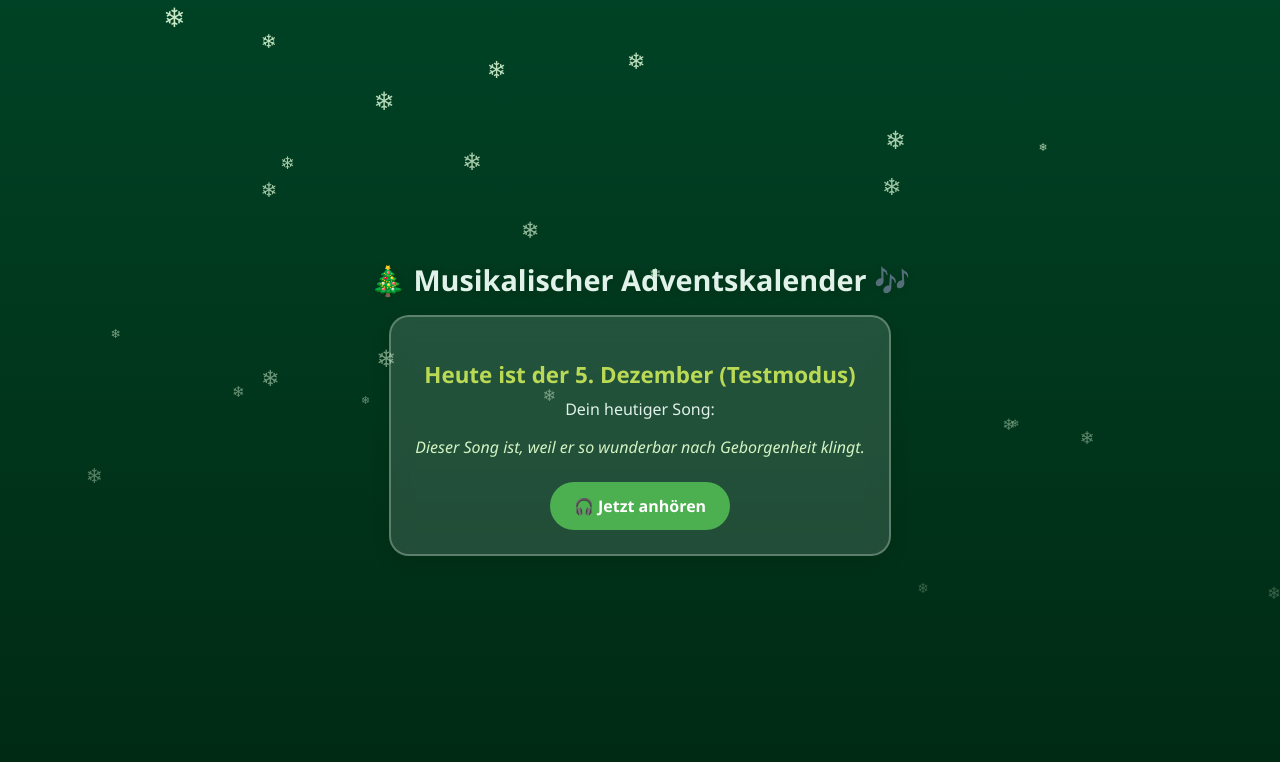
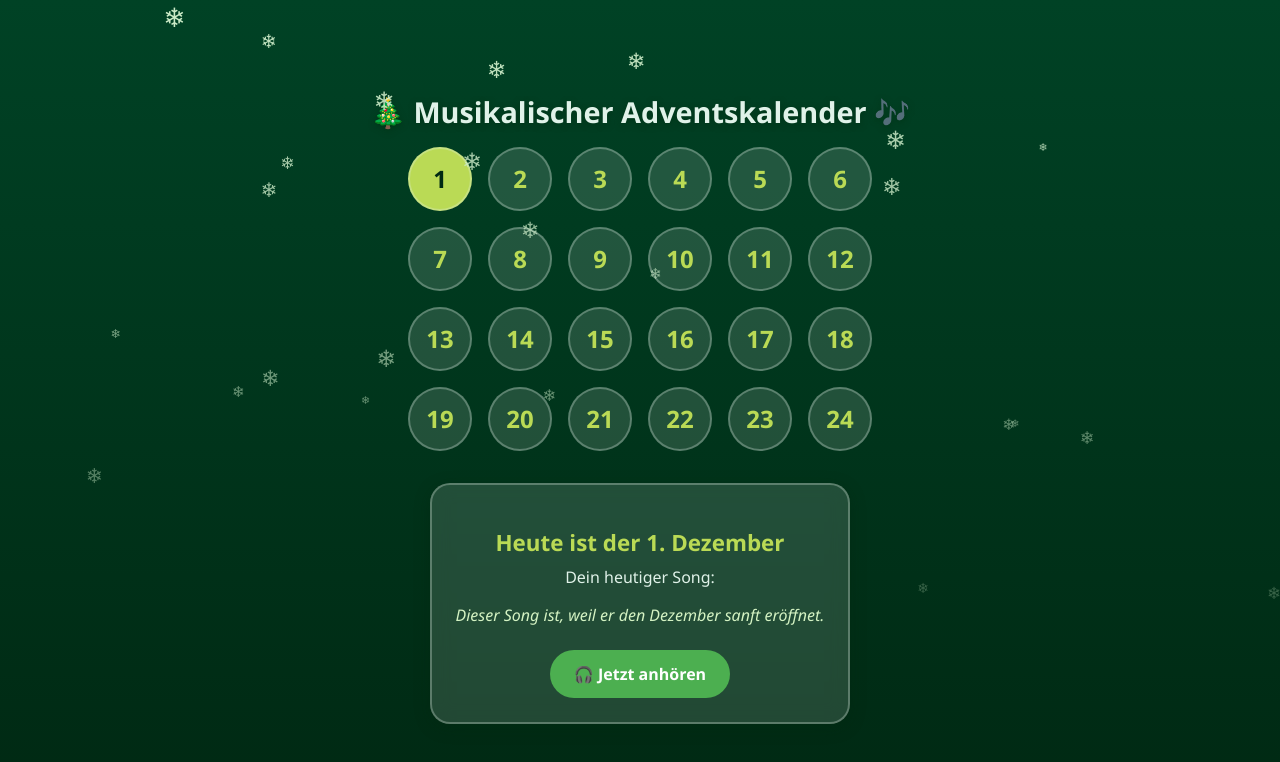
Before and after one commit to skss83/Adventskalender-2025, a plain HTML site: page index.html in a window 1280 px wide. Drawn offline with Linux system fonts and the light colour scheme.

Commit message:
Update index.html

```diff
--- a/index.html
+++ b/index.html
@@ -1,4 +1,4 @@
-<!DOCTYPE html>
+ <!DOCTYPE html>
 <html lang="de">
 <head>
   <meta charset="UTF-8" />
@@ -10,7 +10,7 @@
       margin: 0;
       padding: 0;
       font-family: "Poppins", "Segoe UI", sans-serif;
-      color: #e0f2e9; /* Hellgrün für gute Lesbarkeit */
+      color: #e0f2e9;
       text-align: center;
       background: linear-gradient(180deg, #004225 0%, #002913 100%);
       min-height: 100vh;
@@ -27,6 +27,42 @@
       text-shadow: 0 2px 6px rgba(0, 50, 20, 0.7);
     }
 
+    .calendar {
+      display: grid;
+      grid-template-columns: repeat(6, 1fr);
+      gap: 1rem;
+      max-width: 600px;
+      margin: 0 auto 2rem auto;
+    }
+
+    .door {
+      background: rgba(224, 242, 233, 0.15);
+      border: 2px solid rgba(224, 242, 233, 0.3);
+      border-radius: 50%;
+      width: 60px;
+      height: 60px;
+      font-weight: bold;
+      font-size: 1.5rem;
+      color: #bada55;
+      display: flex;
+      align-items: center;
+      justify-content: center;
+      cursor: pointer;
+      user-select: none;
+      transition: background 0.3s, color 0.3s, opacity 0.3s;
+    }
+
+    .door.opened {
+      background: #bada55;
+      color: #002913;
+      cursor: default;
+    }
+
+    .door.locked {
+      opacity: 0.5;
+      cursor: not-allowed;
+    }
+
     .day-box {
       background: rgba(224, 242, 233, 0.15);
       border: 2px solid rgba(224, 242, 233, 0.3);
@@ -35,11 +71,12 @@
       max-width: 90%;
       backdrop-filter: blur(10px);
       box-shadow: 0 4px 15px rgba(0, 40, 15, 0.4);
+      color: #e0f2e9;
     }
 
     h2 {
       font-size: 1.4rem;
-      color: #bada55; /* Helles Grün als Akzent */
+      color: #bada55;
       margin-bottom: 0.5rem;
     }
 
@@ -83,31 +120,21 @@
     }
 
     @keyframes fall {
-      0% {
-        transform: translateY(-10px);
-        opacity: 1;
-      }
-      100% {
-        transform: translateY(100vh);
-        opacity: 0;
-      }
+      0% { transform: translateY(-10px); opacity: 1; }
+      100% { transform: translateY(100vh); opacity: 0; }
     }
 
     @media (max-width: 600px) {
-      h1 {
-        font-size: 1.5rem;
-      }
-      h2 {
-        font-size: 1.2rem;
-      }
-      p {
-        font-size: 0.95rem;
-      }
+      h1 { font-size: 1.5rem; }
+      h2 { font-size: 1.2rem; }
+      p { font-size: 0.95rem; }
     }
   </style>
 </head>
 <body>
   <h1>🎄 Musikalischer Adventskalender 🎶</h1>
+
+  <div class="calendar"></div>
 
   <div class="day-box">
     <h2 id="day-info"></h2>
@@ -117,50 +144,94 @@
   </div>
 
   <script>
-    // 🎵 Songdatenbank
     const songs = {
       1: { url: "https://open.spotify.com/track/1", text: "Dieser Song ist, weil er den Dezember sanft eröffnet." },
       2: { url: "https://open.spotify.com/track/2", text: "Ein Song, der nach Tannenduft und Kerzen klingt." },
       3: { url: "https://open.spotify.com/track/3", text: "Dieser Song ist, weil er uns an gemeinsame Winterabende erinnert." },
       4: { url: "https://open.spotify.com/track/4", text: "Ein Klassiker, der die Vorfreude wachsen lässt." },
       5: { url: "https://open.spotify.com/track/5", text: "Dieser Song ist, weil er so wunderbar nach Geborgenheit klingt." },
-      // ... bis Tag 24 ergänzen
+      6: { url: "https://open.spotify.com/track/6", text: "Ein festlicher Ton für den sechsten Dezember." },
+      7: { url: "https://open.spotify.com/track/7", text: "Winterliche Klänge zum siebten Tag." },
+      8: { url: "https://open.spotify.com/track/8", text: "Ein Lied für gemütliche Abende." },
+      9: { url: "https://open.spotify.com/track/9", text: "Fröhliche Melodien für den neunten Dezember." },
+      10: { url: "https://open.spotify.com/track/10", text: "Winterzauber in Tönen." },
+      11: { url: "https://open.spotify.com/track/11", text: "Ein Klang voller Vorfreude." },
+      12: { url: "https://open.spotify.com/track/12", text: "Gemütliche Stunden mit Musik." },
+      13: { url: "https://open.spotify.com/track/13", text: "Ein Lied, das Wärme schenkt." },
+      14: { url: "https://open.spotify.com/track/14", text: "Winterliche Stimmung pur." },
+      15: { url: "https://open.spotify.com/track/15", text: "Melodien für den dritten Advent." },
+      16: { url: "https://open.spotify.com/track/16", text: "Klangvolle Momente im Dezember." },
+      17: { url: "https://open.spotify.com/track/17", text: "Zeit für besinnliche Musik." },
+      18: { url: "https://open.spotify.com/track/18", text: "Eine festliche Klangreise." },
+      19: { url: "https://open.spotify.com/track/19", text: "Lied für die Weihnachtszeit." },
+      20: { url: "https://open.spotify.com/track/20", text: "Weihnachtlicher Soundtrack." },
+      21: { url: "https://open.spotify.com/track/21", text: "Vorfreude auf Weihnachten." },
+      22: { url: "https://open.spotify.com/track/22", text: "Ein Klang voller Freude." },
+      23: { url: "https://open.spotify.com/track/23", text: "Letzte Melodien vor Heiligabend." },
       24: { url: "https://open.spotify.com/track/24", text: "Der Heiligabend-Song – ruhig, liebevoll, voller Licht." }
     };
 
-    // Hier den Test-Tag vorgeben (1-24)
-    const testDay = 5;
+    const calendar = document.querySelector('.calendar');
+    const info = document.getElementById('day-info');
+    const text = document.getElementById('song-text');
+    const desc = document.getElementById('song-desc');
+    const link = document.getElementById('spotify-link');
 
-    const info = document.getElementById("day-info");
-    const text = document.getElementById("song-text");
-    const desc = document.getElementById("song-desc");
-    const link = document.getElementById("spotify-link");
+    // Testmodus aktivieren oder deaktivieren
+    const testMode = true;
 
-    if (testDay >= 1 && testDay <= 24) {
-      info.textContent = `Heute ist der ${testDay}. Dezember (Testmodus)`;
-      text.textContent = "Dein heutiger Song:";
-      desc.textContent = songs[testDay].text;
-      link.href = songs[testDay].url;
-      link.style.display = "inline-block";
-    } else {
-      info.textContent = "Ungültiger Test-Tag!";
-      text.textContent = "";
-      desc.textContent = "";
-      link.style.display = "none";
+    // Aktueller Tag ermitteln (Dezember = Monat 11 in JS)
+    const today = new Date();
+    const currentDay = (today.getMonth() === 11) ? today.getDate() : 0;
+
+    function openDoor(day) {
+      if (!songs[day]) {
+        info.textContent = `Kein Song für den ${day}. Dezember hinterlegt.`;
+        text.textContent = '';
+        desc.textContent = '';
+        link.style.display = 'none';
+        return;
+      }
+      info.textContent = `Heute ist der ${day}. Dezember`;
+      text.textContent = 'Dein heutiger Song:';
+      desc.textContent = songs[day].text;
+      link.href = songs[day].url;
+      link.style.display = 'inline-block';
+
+      document.querySelectorAll('.door').forEach(d => d.classList.remove('opened'));
+      const door = document.getElementById(`door-${day}`);
+      if (door) door.classList.add('opened');
     }
 
-    // ❄️ Schneefall erzeugen
+    for (let day = 1; day <= 24; day++) {
+      const door = document.createElement('div');
+      door.className = 'door';
+      door.id = `door-${day}`;
+      door.textContent = day;
+
+      if (testMode || day <= currentDay) {
+        door.addEventListener('click', () => openDoor(day));
+      } else {
+        door.classList.add('locked');
+      }
+
+      calendar.appendChild(door);
+    }
+
+    // Öffne initial das erste Türchen oder aktuellen Tag im Livebetrieb
+    openDoor(testMode ? 1 : currentDay || 1);
+
+    // Schneefall erzeugen
     function createSnowflake() {
-      const snowflake = document.createElement("div");
-      snowflake.classList.add("snowflake");
-      snowflake.textContent = "❄";
-      snowflake.style.left = Math.random() * window.innerWidth + "px";
-      snowflake.style.fontSize = Math.random() * 18 + 10 + "px";
-      snowflake.style.animationDuration = Math.random() * 5 + 5 + "s";
+      const snowflake = document.createElement('div');
+      snowflake.classList.add('snowflake');
+      snowflake.textContent = '❄';
+      snowflake.style.left = Math.random() * window.innerWidth + 'px';
+      snowflake.style.fontSize = Math.random() * 18 + 10 + 'px';
+      snowflake.style.animationDuration = Math.random() * 5 + 5 + 's';
       document.body.appendChild(snowflake);
       setTimeout(() => snowflake.remove(), 10000);
     }
-
     setInterval(createSnowflake, 200);
   </script>
 </body>
```
